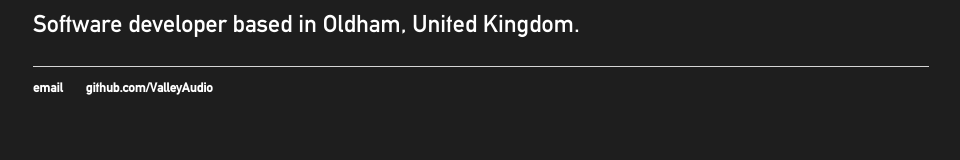
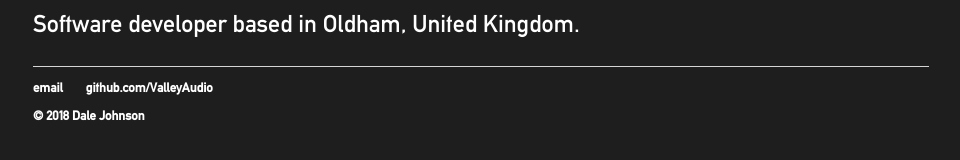
Before and after one commit to ValleyAudio/ValleyAudio.github.io, a Jekyll site: the page built from index.html, in a window 1280 px wide. Shown: the part 192-352 px from the top of the page, without its empty margins (159-1119 px from the left). Built offline with Jekyll 4.4.1, drawn with Linux system fonts in a browser that asks for light colours.

Commit message:
Added copyright

```diff
--- a/_layouts/default.html
+++ b/_layouts/default.html
@@ -24,6 +24,9 @@
                     <li><a href="mailto:valley.audio.soft@gmail.com">email</a></li>
                     <li><a href="https://github.com/ValleyAudio/">github.com/ValleyAudio</a></li>
                 </ul>
+                <ul>
+                    <li>&copy; 2018 Dale Johnson</li>
+                </ul>
             </footer>
         </body>
     </html>
```
